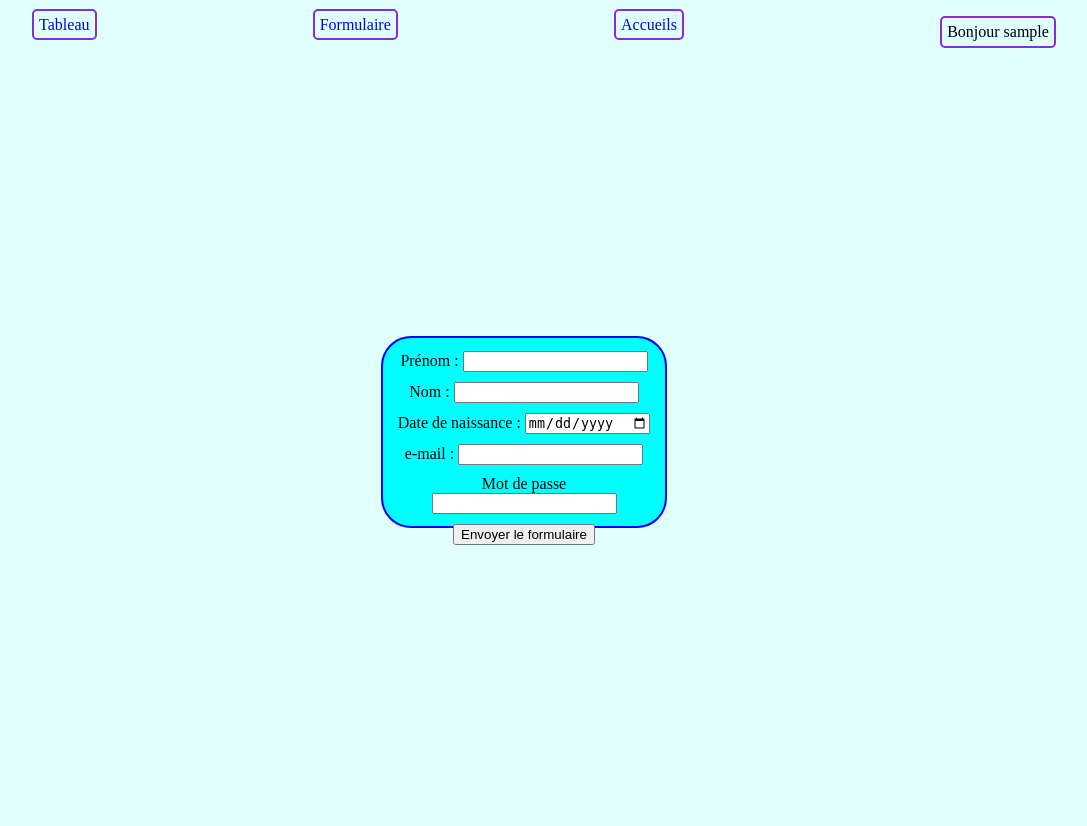
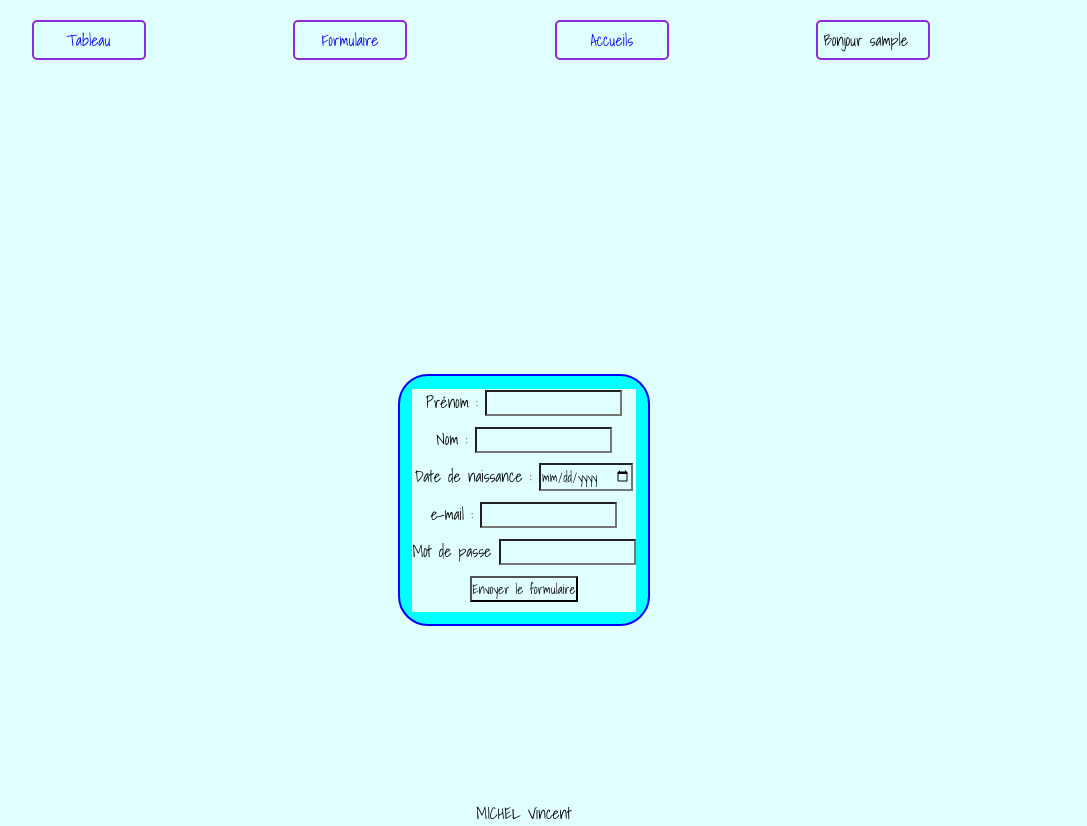
Before and after one commit to vmichel4810/connexion, a PHP site: page /form.php in a window 1280 px wide. Shown: the whole page, without its empty margins (116-1203 px from the left). Before the commit the page ends 545 px from the top, so only its background shows below. Run offline with PHP 8.4, Linux system fonts and the light colour scheme; the visitor is signed in with stand-in values (Sample User, id 1).

Commit message:
third-commit

```diff
--- a/connexion.php
+++ b/connexion.php
@@ -3,6 +3,8 @@
 <head>
     <meta charset="UTF-8">
     <link rel="stylesheet" href="./css/style.css">
+    <link rel="preconnect" href="https://fonts.gstatic.com">
+    <link href="https://fonts.googleapis.com/css2?family=Shadows+Into+Light&display=swap" rel="stylesheet">
     <title>connection</title>
 </head>
 <body>
@@ -10,7 +12,7 @@
         include "templates/header.php";
     ?>
 <main>
-    <form action="controller/session.php" method="post">
+    <form action="controller/session.php" method="post" class="connec">
         <div>
             <label for="login">Identifiant : </label>
             <input type="text" name="pseudo" id="" required>
--- a/controller/session.php
+++ b/controller/session.php
@@ -7,7 +7,6 @@ $mdp = $_POST['mdp'];
 foreach($users as $key => $value){
     if($pseudo === $value['name'] && $mdp === $value['password']){
         $_SESSION['pseudo'] = $_POST['pseudo'];
-        $_SESSION['mdp'] = $_POST['mdp'];
         header('Location: /');
     }
 };
--- a/css/style.css
+++ b/css/style.css
@@ -1,18 +1,37 @@
+* {
+    background-color:lightcyan;
+    /* display: flex;
+    flex-direction: column; */
+    margin: 0;
+    padding: 0;
+    font-family: 'Shadows Into Light', cursive;
+}
 body{
     height: 100vh;
-    background-color:lightcyan;
+}
+header {
+    height: 200px;
+    width: 100%;
+}
+nav li {
     display: flex;
-    flex-direction: column;
-    margin: 0;
-    padding: 0;
+}
 
+nav a {
+    width: 100px;
+    text-align: center;
 }
+.button-der{
+    width: 100px;
+    text-align: center;
+}
+
 main{
     display:flex;
     justify-content: center;
     align-items: center;
-    height:100%;
     text-align: center;
+    min-height: 600px;
 }
 table{
     border:solid black 1px;
@@ -30,13 +49,37 @@ th{
 h1{
     color:chartreuse;
 }
-ul{
+
+input{
+    margin-bottom:10px;
+}
+form{
+    justify-content: center;
+    padding: 1%;
+    height: 22%;
+    background-color: aqua;
+    border: blue solid 2px;
+    border-radius:30px;
+}
+
+.form{
+    min-height: 205px;
+}
+
+/* SCROLLING MENU */
+nav{
+    width: 100%;
+}
+nav>ul {
+    padding-top: 20px;
     display: flex;
-    justify-content: space-around;
+    justify-content: space-evenly;
+    align-items: center;
+    /* width:100%; */
 }
-li{
+
+.w{
     list-style-type: none;
-
 }
 a{
     border:blueviolet solid 2px;
@@ -45,30 +88,29 @@ a{
     text-decoration: none;
 }
 
-input{
-    margin-bottom:10px;
-}
-form{
-    width: 20%;
-    justify-content: center;
-    padding: 1%;
-    height: 22%;
-    background-color: aqua;
-    border: blue solid 2px;
-    border-radius:30px;
+.connec{
+    min-height: 140px;
+    display: flex;
+    flex-direction: column;
 }
 .dropDown{
     position:relative;
     display:inline-block;
+    width: 200px;
 }
 .dropdown-child{
     display: none;
+    position: absolute;
 }
 .dropdown-child a{
     display:block;
 }
 .dropDown:hover .dropdown-child{
     display:block;
+
+}
+.dropdown-child .button-der{
+    width:200px;
 }
 .button-der{
     border:blueviolet solid 2px;
@@ -80,3 +122,16 @@ form{
     border: blue solid 2px;
     border-radius:30px;
 } */
+
+
+
+
+
+
+
+
+
+footer{
+    display: flex;
+    justify-content: center;
+}
--- a/form.php
+++ b/form.php
@@ -3,6 +3,8 @@
 <head>
     <meta charset="UTF-8">
     <link rel="stylesheet" href="./css/style.css">
+    <link rel="preconnect" href="https://fonts.gstatic.com">
+    <link href="https://fonts.googleapis.com/css2?family=Shadows+Into+Light&display=swap" rel="stylesheet">
     <title>Document</title>
 </head>
 <body>
@@ -10,7 +12,7 @@
     include "templates/header.php";
    ?>
     <main>
-        <form action="./popForm.php" method="post">
+        <form action="./popForm.php" method="post" class="form">
             <div class="nav">
                 <label for="firstName">Prénom :</label>
                 <input type="text" name="name" id="firsName">
@@ -35,7 +37,9 @@
                 <input type="submit" value="Envoyer le formulaire">
             </div>
         </form>
-        </main>
-
+    </main>
+    <footer>
+        <p>MICHEL Vincent</p>
+    </footer>
 </body>
 </html>
--- a/popForm.php
+++ b/popForm.php
@@ -8,6 +8,8 @@ $_SESSION['firstname'] = $_POST['name'];
 <head>
     <meta charset="UTF-8">
     <link rel="stylesheet" href="./css/style.css">
+    <link rel="preconnect" href="https://fonts.gstatic.com">
+    <link href="https://fonts.googleapis.com/css2?family=Shadows+Into+Light&display=swap" rel="stylesheet">
     <title>Document</title>
 </head>
 <body>
@@ -16,6 +18,8 @@ $_SESSION['firstname'] = $_POST['name'];
 
     ?>
     <p>Tu as bien envoyer ton formulaire <?= $_POST['name'].' '. $_POST['lname']?>tu es né le <?= $_POST['date']?></p>
-
+    <footer>
+        <p>MICHEL Vincent</p>
+    </footer>
 </body>
 </html>
--- a/templates/header.php
+++ b/templates/header.php
@@ -2,15 +2,18 @@
     <?php session_start();?>
     <nav>
         <ul>
-            <li><a href="./users.php">Tableau</a></li>
-            <li><a href="./form.php">Formulaire</a></li>
-            <li><a href="./index.php">Accueils</a></li>
-            <?php if(empty($_SESSION['pseudo']) && empty($_SESSION['mdp'])):?><li><a href="./connexion.php">connexion</a></li><?php endif?>
-                <ul class="dropDown">
-                    <?php if(isset($_SESSION['pseudo'])):?><li class="button-der">Bonjour <?php echo $_SESSION['pseudo']?></li><?php endif?>
-                        <ul class="dropdown-child">
-                            <?php if(isset($_SESSION['pseudo'])):?><li class="li"><a href="./controller/deconnexion.php">deconnexion</a></li><?php endif?>
-                        </ul>
-                </ul>
-                </nav>
-            </header>
+            <li class="w"><a href="./users.php">Tableau</a></li>
+            <li class="w"><a href="./form.php">Formulaire</a></li>
+            <li class="w"><a href="./index.php">Accueils</a></li>
+            <?php if(empty($_SESSION['pseudo']) && empty($_SESSION['mdp'])):?>
+                <li><a href="./connexion.php">connexion</a></li>
+            <?php endif?>
+            <ul class="dropDown">
+                <?php if(isset($_SESSION['pseudo'])):?>
+                    <li class="button-der">Bonjour <?php echo $_SESSION['pseudo']?></li>
+                    <li class="dropdown-child" class="li"><a href="./controller/deconnexion.php">deconnexion</a></li>
+                <?php endif?>
+            </ul>
+        </ul>
+    </nav>
+</header>
```
Also changed, not shown: index.php (+3 -4 lines), users.php (+8 -1 lines).
